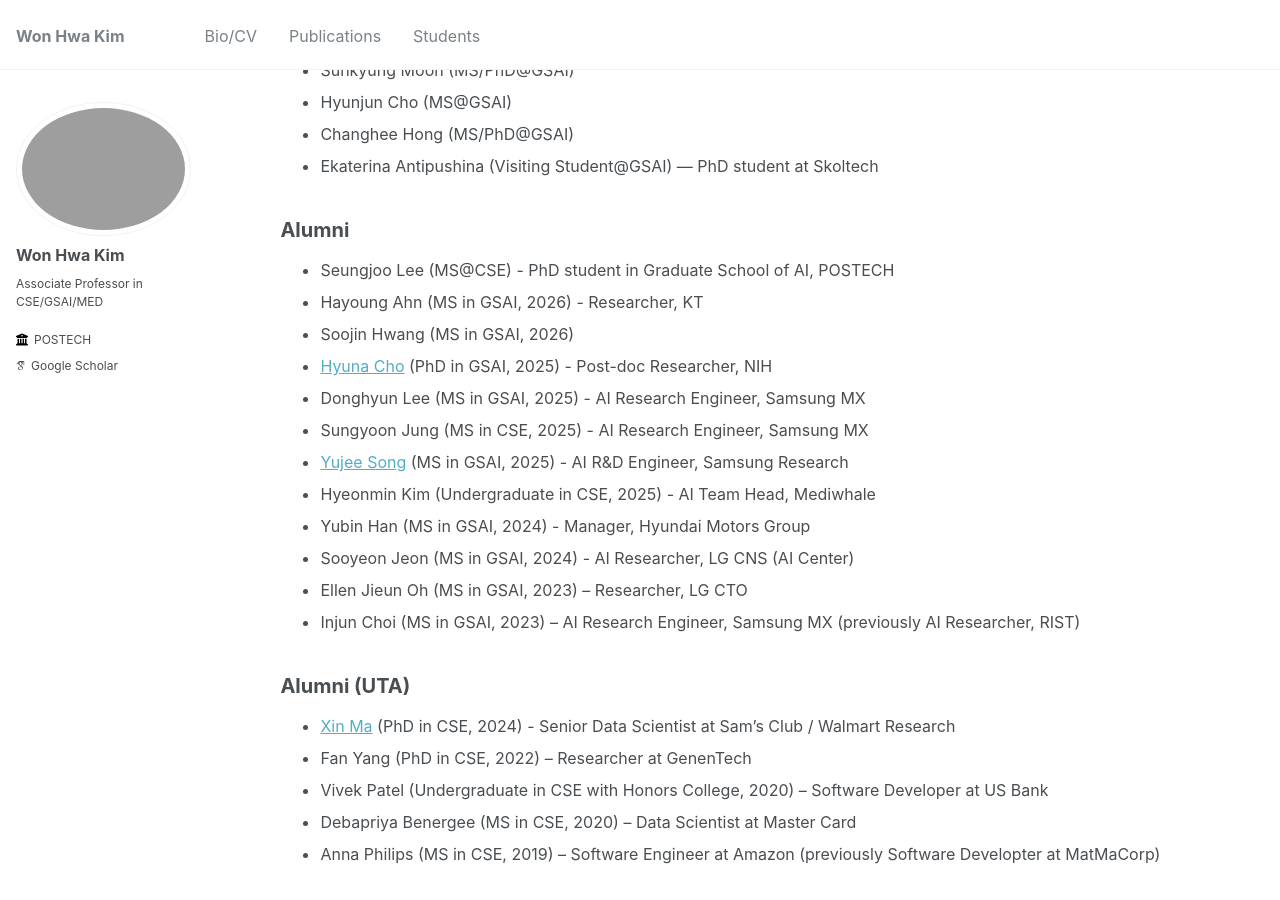
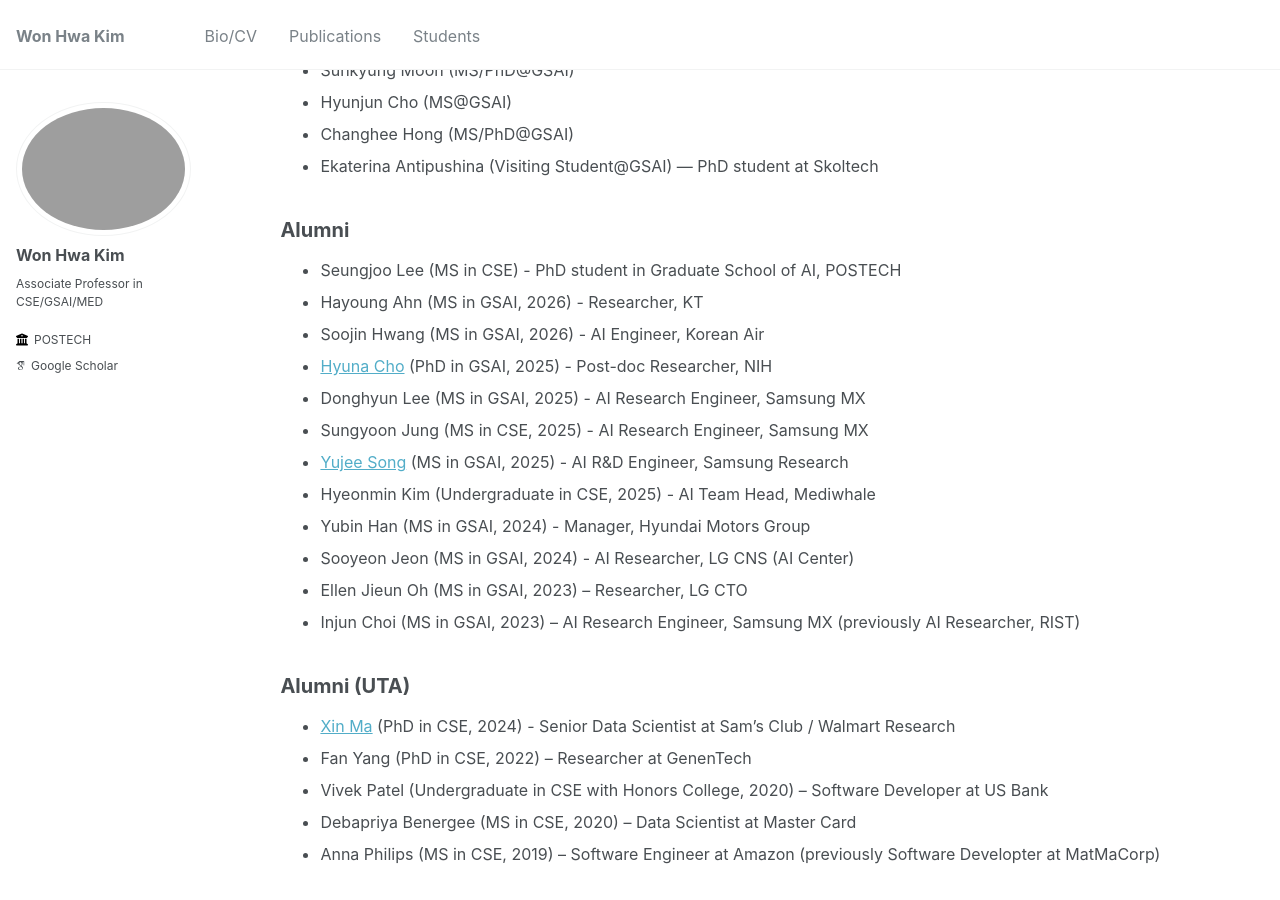
Before and after one commit to wwplato/wwplato.github.io, a Jekyll site: the page built from _pages/students.md, in a window 1280 px wide and 900 px high, scrolled down 501 px. Built offline with Jekyll 4.4.1, drawn with Linux system fonts in a browser that asks for light colours; some web fonts are replaced.

Commit message:
Update students.md

```diff
--- a/_pages/students.md
+++ b/_pages/students.md
@@ -27,9 +27,9 @@ Students
 
 Alumni
 ----
-* Seungjoo Lee (MS@CSE) - PhD student in Graduate School of AI, POSTECH
+* Seungjoo Lee (MS in CSE) - PhD student in Graduate School of AI, POSTECH
 * Hayoung Ahn (MS in GSAI, 2026) - Researcher, KT
-* Soojin Hwang (MS in GSAI, 2026)
+* Soojin Hwang (MS in GSAI, 2026) - AI Engineer, Korean Air
 * [Hyuna Cho](http://sites.google.com/view/hyunacho "Hyuna Cho") (PhD in GSAI, 2025) - Post-doc Researcher, NIH
 * Donghyun Lee (MS in GSAI, 2025) - AI Research Engineer, Samsung MX
 * Sungyoon Jung (MS in CSE, 2025) - AI Research Engineer, Samsung MX
```
